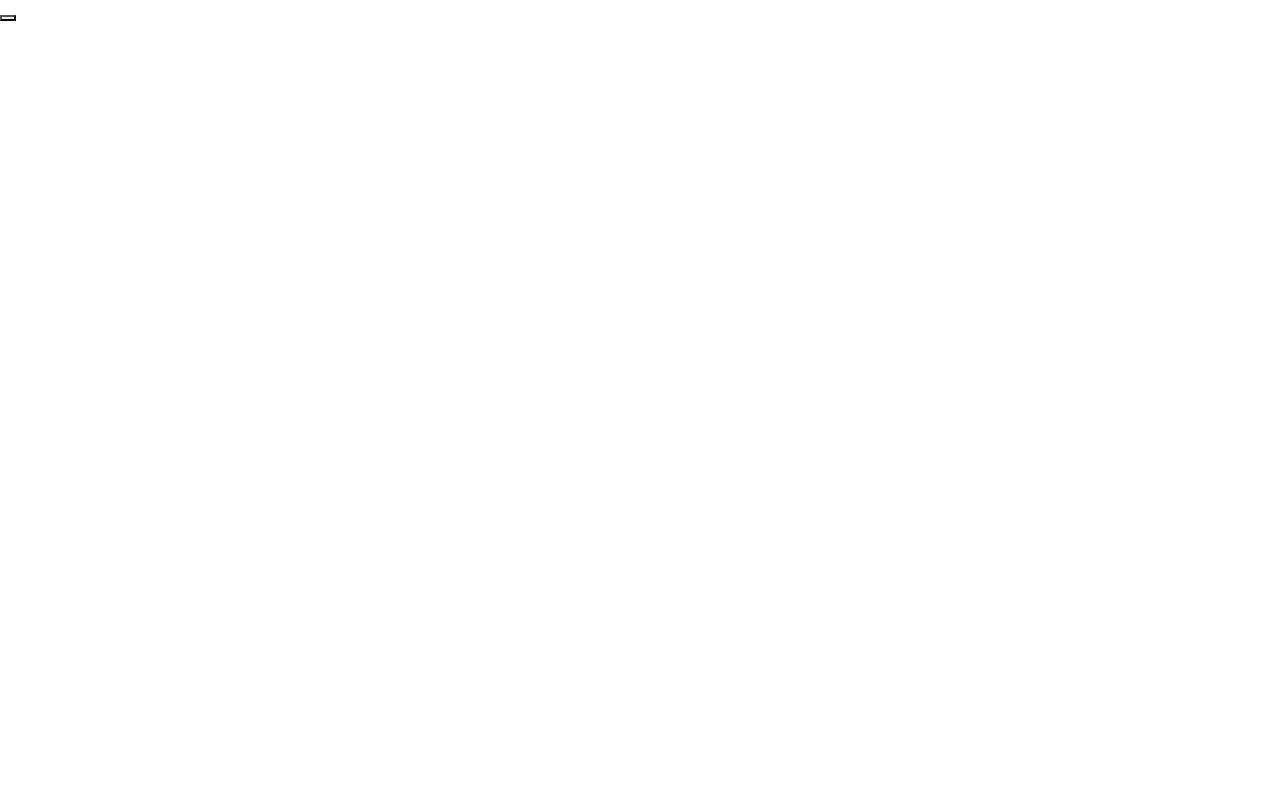
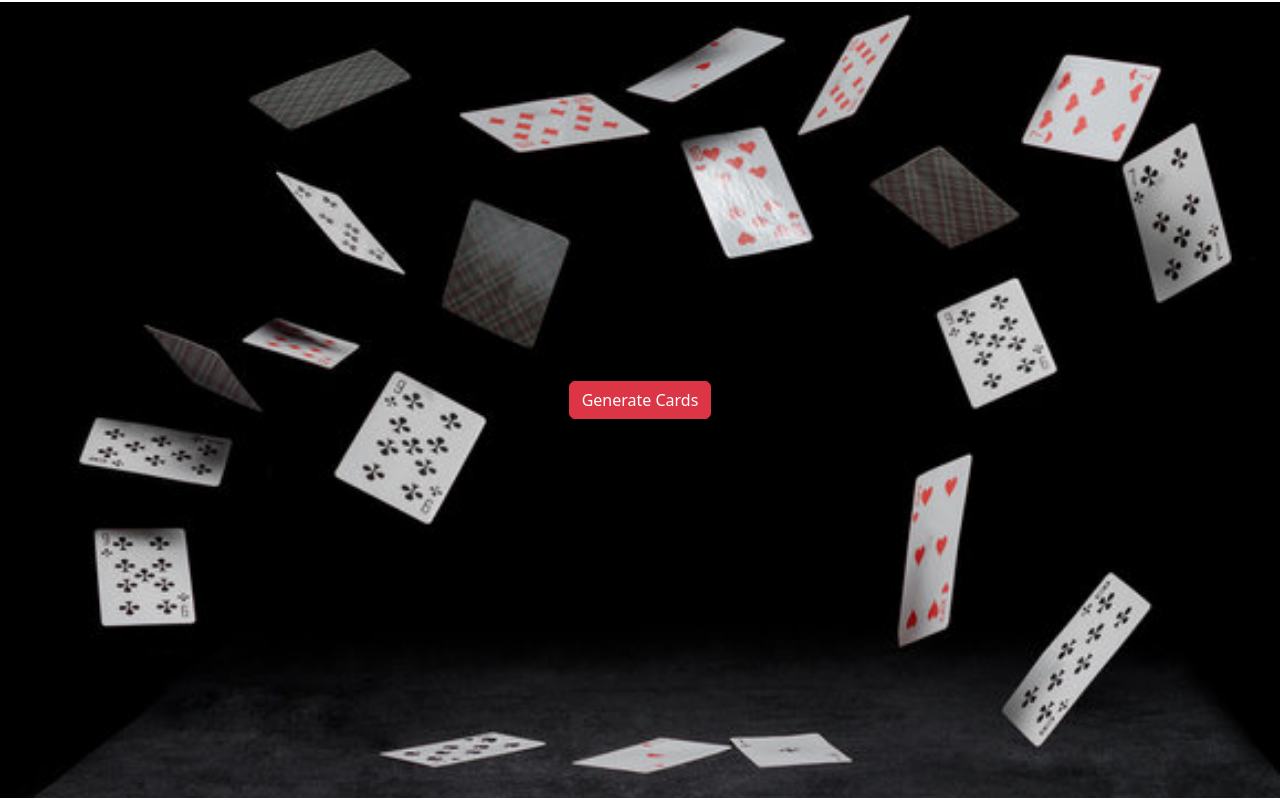
Before and after one commit to Aftab-Ahmed-Soomro/Playing-Cards, a plain HTML site: page index.html in a window 1280 px wide. Drawn offline with nearby package versions, Linux system fonts and the light colour scheme.

Commit message:
updated files

```diff
--- a/app.js
+++ b/app.js
@@ -1,4 +1,8 @@
+let second = document.getElementById('second');
+let button = document.getElementById('btn');
 function generate() {
+    second.style.height = '0'
+    button.style.display = 'none'
     let imgOfCards = ['cards/2-C.png','cards/2-D.png','cards/2-H.png','cards/2-S.png','cards/3-C.png','cards/3-D.png','cards/3-H.png','cards/3-S.png','cards/4-C.png','cards/4-D.png','cards/4-H.png','cards/4-S.png','cards/5-C.png','cards/5-D.png','cards/5-H.png','cards/5-S.png','cards/6-C.png','cards/6-D.png','cards/6-H.png','cards/6-S.png','cards/7-C.png','cards/7-D.png','cards/7-H.png','cards/7-S.png','cards/8-C.png','cards/8-D.png','cards/8-H.png','cards/8-S.png','cards/9-C.png','cards/9-D.png','cards/9-H.png','cards/9-S.png','cards/10-C.png','cards/10-D.png','cards/10-H.png','cards/10-S.png','cards/A-C.png','cards/A-D.png','cards/A-H.png','cards/A-S.png','cards/J-C.png','cards/J-D.png','cards/J-H.png','cards/J-S.png','cards/K-C.png','cards/K-D.png','cards/K-H.png','cards/K-S.png','cards/Q-C.png','cards/Q-D.png','cards/Q-H.png','cards/Q-S.png'];
     let container = document.getElementById('container');
     // let image = document.getElementById('image');
--- a/index.html
+++ b/index.html
@@ -8,10 +8,12 @@
     <link rel="stylesheet" href="style.css">
 </head>
 <body>
-    <div class="container" id="container">
+    <div class="container-fluid" id="container">
 
     </div>
-    <button onclick="generate()"></button>
+    <div class="container-fluid d-flex justify-content-center align-items-center" id="second">
+        <button onclick="generate()" id="btn" type="button" class="btn btn-danger">Generate Cards</button>
+    </div>
     <script src="https://cdn.jsdelivr.net/npm/bootstrap@5.3.3/dist/js/bootstrap.bundle.min.js" integrity="sha384-YvpcrYf0tY3lHB60NNkmXc5s9fDVZLESaAA55NDzOxhy9GkcIdslK1eN7N6jIeHz" crossorigin="anonymous"></script>
     <script src="app.js"></script>
 </body>
--- a/style.css
+++ b/style.css
@@ -1,3 +1,13 @@
+.container-fluid {
+    background-image: url(./back.jpg);
+}
+#second {
+    background-image: url(./one.jpg);
+    background-repeat: no-repeat;
+    background-size: contain;
+    background-position: center;
+    height: 100vh;
+}
 .height {
     height: 270px;
     object-fit: contain;
```
Also changed, not shown: back.avif (added), back.jpg (added), backgroundn img1.jpg (added), one.jpg (added).
